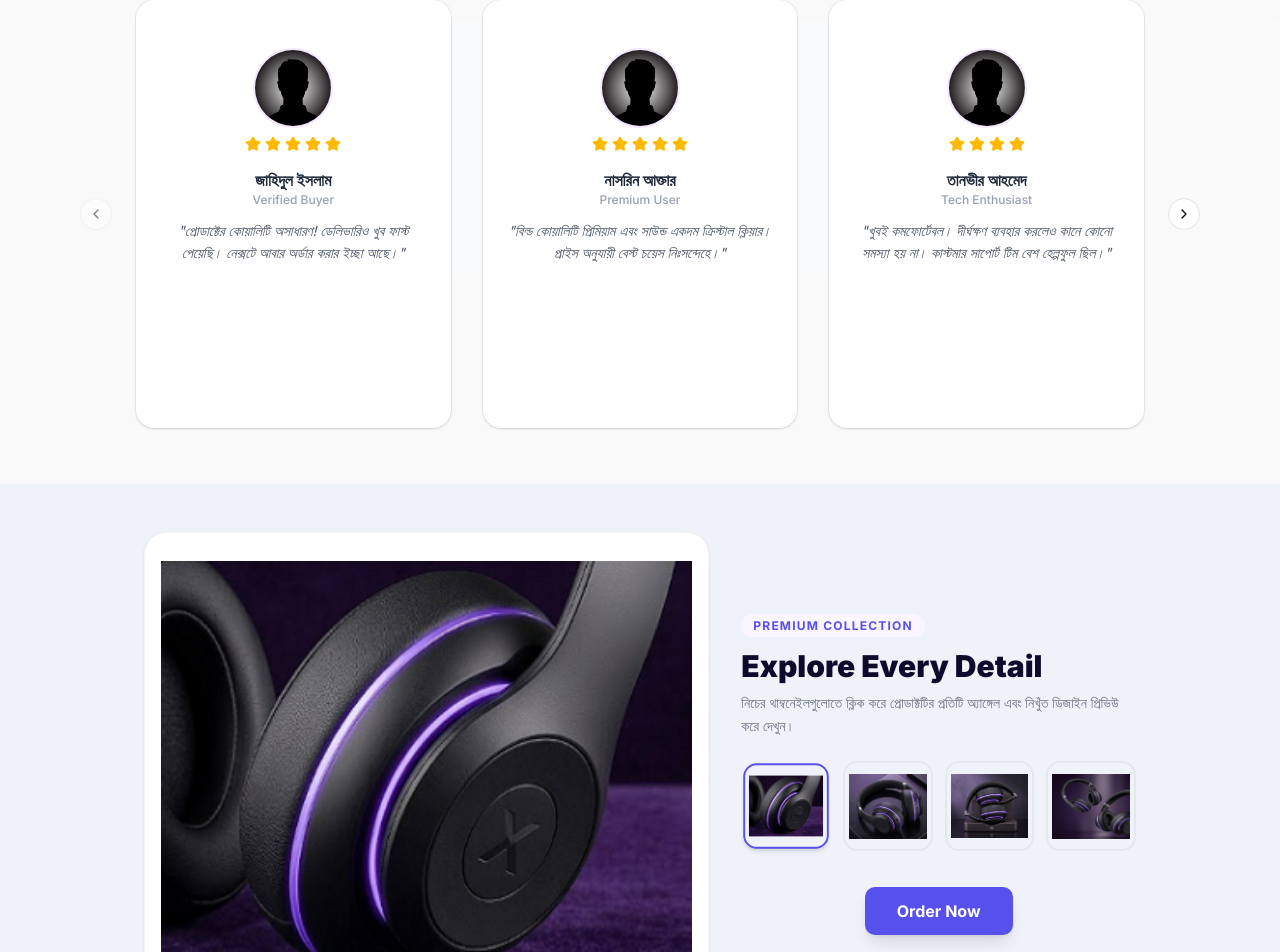
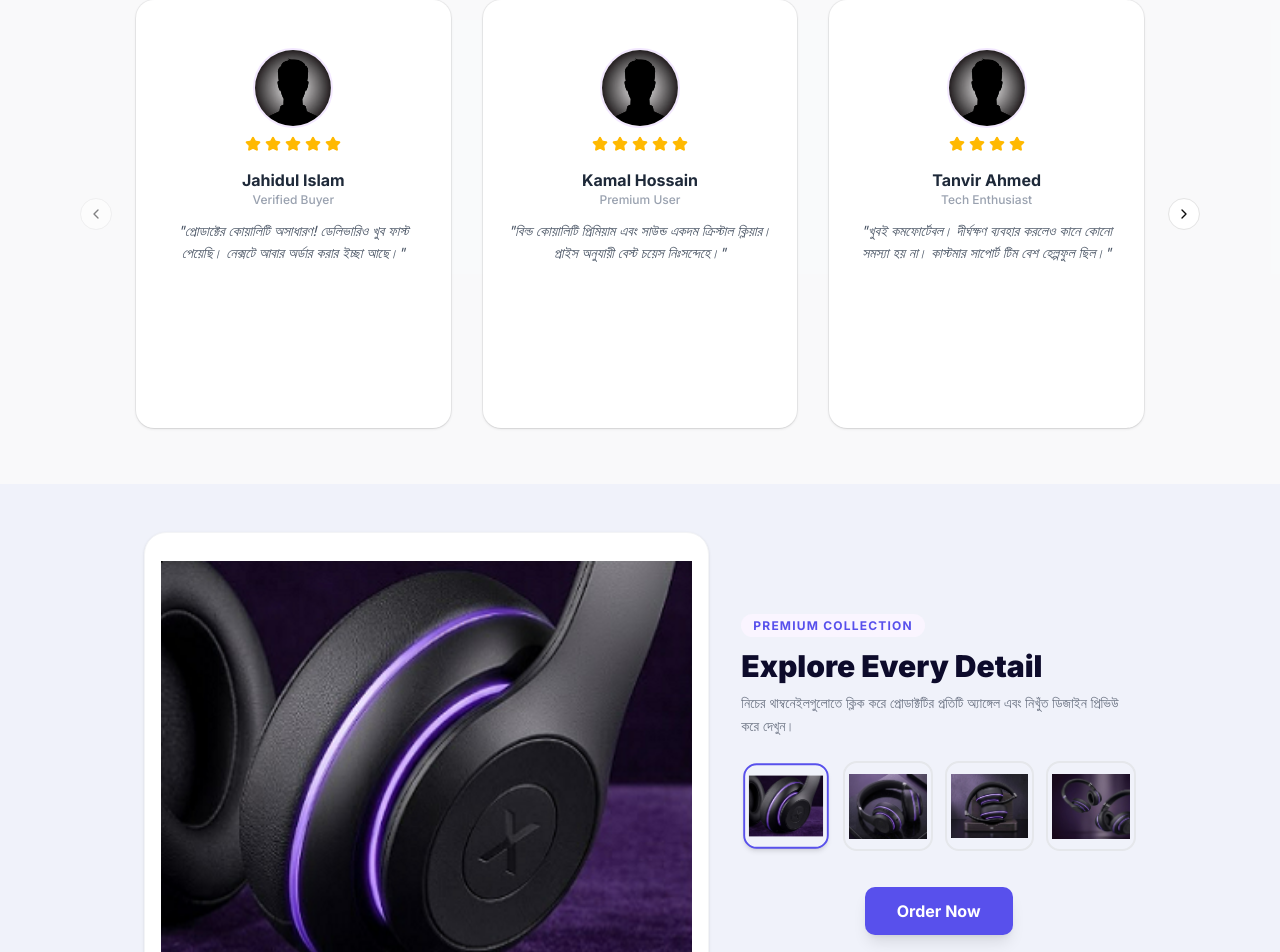
Before and after one commit to neuratech-ltd/product-landing, a Next.js app in the folder frontend/: page / in a window 1280 px wide. Shown: the part 1759-2711 px from the top of the page. Built offline with nearby package versions, Linux system fonts and the light colour scheme.

Commit message:
modify customer review contents

```diff
--- a/frontend/components/home/CustomerRivews.tsx
+++ b/frontend/components/home/CustomerRivews.tsx
@@ -16,7 +16,7 @@ export function CustomerRivews() {
   const reviewsData = [
     {
       id: 1,
-      name: "জাহিদুল ইসলাম",
+      name: "Jahidul Islam",
       role: "Verified Buyer",
       image: profileimg1.src,
       comment: "প্রোডাক্টের কোয়ালিটি অসাধারণ! ডেলিভারিও খুব ফাস্ট পেয়েছি। নেক্সটে আবার অর্ডার করার ইচ্ছা আছে।",
@@ -24,7 +24,7 @@ export function CustomerRivews() {
     },
     {
       id: 2,
-      name: "নাসরিন আক্তার",
+      name: "Kamal Hossain",
       role: "Premium User",
       image: profileimg1.src,
       comment: "বিল্ড কোয়ালিটি প্রিমিয়াম এবং সাউন্ড একদম ক্রিস্টাল ক্লিয়ার। প্রাইস অনুযায়ী বেস্ট চয়েস নিঃসন্দেহে।",
@@ -32,7 +32,7 @@ export function CustomerRivews() {
     },
     {
       id: 3,
-      name: "তানভীর আহমেদ",
+      name: "Tanvir Ahmed",
       role: "Tech Enthusiast",
       image: profileimg1.src,
       comment: "খুবই কমফোর্টেবল। দীর্ঘক্ষণ ব্যবহার করলেও কানে কোনো সমস্যা হয় না। কাস্টমার সাপোর্ট টিম বেশ হেল্পফুল ছিল।",
@@ -40,7 +40,7 @@ export function CustomerRivews() {
     },
     {
       id: 4,
-      name: "রাফসান সানি",
+      name: "Rafsan Sanee",
       role: "Regular Customer",
       image: profileimg1.src,
       comment: "লুকিং অনেক জোস! ম্যাট ফিনিশিংটা প্রিমিয়াম ভাইব দেয়। ফ্রেন্ডদেরও রিকমেন্ড করেছি এটা নেওয়ার জন্য।",
@@ -80,7 +80,6 @@ export function CustomerRivews() {
                       />
                     </div>
 
-
                     <div className="flex gap-1 mb-2">
                       {Array.from({ length: review.rating }).map((_, i) => (
                         <Star key={i} className="w-4 h-4 fill-amber-400 text-amber-400" />
```
